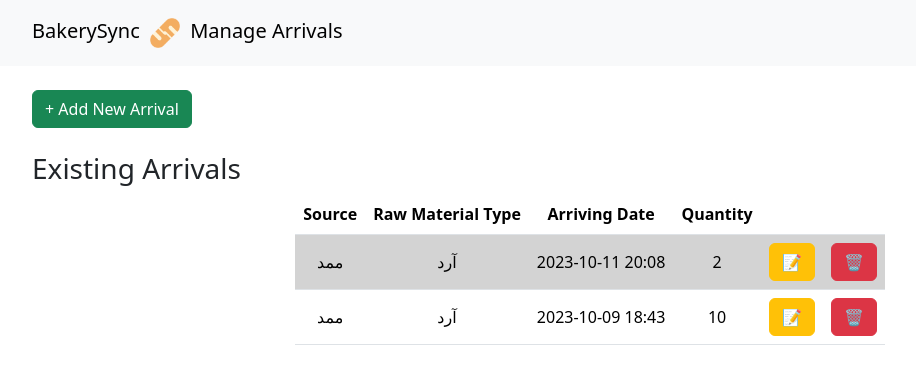
After one commit to rpurmehdi/BakerySync, a Flask app: page /arrivals/ in a window 1280 px wide. The commit adds this page. Shown: the top 384 px of the page, without its empty margins (50-966 px from the left). Run offline with Flask 3, Linux system fonts and the light colour scheme.

Commit message:
minor tweaks part 2 and ARRIVALS.py

```diff
--- a/app.py
+++ b/app.py
@@ -3,10 +3,11 @@ from flask import Flask, flash, render_template, request, url_for, redirect
 from flask_sqlalchemy import SQLAlchemy
 from datetime import datetime
 
-from models import db, Source, Destination, RawMaterialType, ProductionType, RawMaterialArrival, Recipe, Production, production_arrival_association, ProductionShipping, recipe_rawmaterial_association
+from models import db, Source, Destination, RawMaterialType, ProductionType, RawMaterialArrival, Recipe, Production, production_arrival_association, ProductionShipment, recipe_rawmaterial_association
 from routes.types import types_bp
 from routes.sources import sources_bp
 from routes.destinations import destinations_bp
+from routes.arrivals import arrivals_bp
 from routes.shipments import shipments_bp
 from routes.productions import productions_bp
 
@@ -67,6 +68,9 @@ app.register_blueprint(sources_bp)
 # registering destinations.py
 app.register_blueprint(destinations_bp)
 
+# registering arrivals.py
+app.register_blueprint(arrivals_bp)
+
 # registering shipments.py
 app.register_blueprint(shipments_bp)
 
--- /dev/null
+++ b/routes/arrivals.py
@@ -0,0 +1,127 @@
+from flask import flash, render_template, request, Blueprint, redirect, url_for
+from datetime import datetime
+from models import db, RawMaterialType, RawMaterialArrival, Source, production_arrival_association
+
+arrivals_bp = Blueprint('arrivals', __name__, url_prefix='/arrivals')
+
+
+@arrivals_bp.route('/', methods=['GET', 'POST'])
+def arrivals():
+    if request.method == 'POST':
+        # Get data from the form
+        type_id = request.form['type_id']
+        source_id = request.form['source_id']
+        arriving_date_str = request.form['arriving_date']
+        quantity_str = request.form['quantity']
+        # validate form data
+        type = RawMaterialType.query.filter_by(
+            id=type_id).first()
+        source = Source.query.filter_by(
+            id=source_id).first()
+        if type and source:
+            try:
+                arriving_date = datetime.fromisoformat(arriving_date_str)
+                quantity = float(quantity_str)
+            except ValueError:
+                flash('Invalid date or quantity format', 'danger')
+                return redirect(url_for('arrivals.arrivals'))
+            except Exception as e:
+                flash(f'Error: {str(e)}', 'warning')
+                return redirect(url_for('arrivals.arrivals'))
+        else:
+            flash('Invalid type or source', 'warning')
+            return redirect(url_for('arrivals.arrivals'))
+        if quantity == 0 or quantity < (-1 * type.stock):
+            flash('Quantity is invalid', 'warning')
+            return redirect(url_for('arrivals.arrivals'))
+        # Create a new arrival object and add it to the database
+        new_arrival = RawMaterialArrival(
+            type_id=type_id,
+            source_id=source_id,
+            arriving_date=arriving_date,
+            quantity=quantity
+        )
+        try:
+            # Attempt to perform a database operation
+            db.session.add(new_arrival)
+            db.session.commit()
+            flash('New arrival added successfully', 'success')
+            # Redirect to the /arrival page
+            return redirect(url_for('arrivals.arrivals'))
+        except Exception as e:
+            flash(f'Error: {str(e)}', 'warning')
+            db.session.rollback()  # Rollback any changes to the database
+            return redirect(url_for('arrivals.arrivals'))
+
+    else:
+        # Retrieve all arrivals, rtypes and sources from the database
+        arrivals = RawMaterialArrival.query.all()
+        rtypes = RawMaterialType.query.order_by(RawMaterialType.name).all()
+        sources = Source.query.order_by(Source.name).all()
+
+        return render_template('arrivals.html', arrivals=arrivals, rtypes=rtypes, sources=sources)
+
+
+@arrivals_bp.route('/edit', methods=['POST'])
+def edit_arrival():
+    if request.method == 'POST':
+        # Get the data from the form
+        id = request.form.get('id')
+        type_id = request.form.get('type_id'),
+        source_id = request.form.get('source_id'),
+        arriving_date = request.form.get('arriving_date'),
+        quantity = request.form.get('quantity')
+        try:
+            # Fetch the source to edit from the database
+            arrival_to_edit = RawMaterialArrival.query.get(id)
+
+            if arrival_to_edit:
+                # Update the source with the new data
+                arrival_to_edit.id = id
+                arrival_to_edit.type_id = type_id
+                arrival_to_edit.source_id = source_id
+                arrival_to_edit.arriving_date = arriving_date
+                arrival_to_edit.quantity = quantity
+                # Commit the changes to the database
+                db.session.commit()
+                flash('Arrival edited successfully', 'success')
+            else:
+                flash('Arrival not found', 'danger')
+
+                return redirect(url_for('arrivals.arrivals'))
+        except Exception as e:
+
+            flash(f'Error: {str(e)}', 'warning')
+            db.session.rollback()  # Rollback any changes to the database
+            return redirect(url_for('arrivals.arrivals'))
+    return redirect(url_for('arrivals.arrivals'))
+
+
+@arrivals_bp.route('/delete', methods=["POST"])
+def delete_arrival():
+    if request.method == 'POST':
+        id = request.form.get("id")
+        try:
+            # Attempt to find the arrival by its ID
+            arrival_to_delete = RawMaterialArrival.query.get(id)
+
+            if arrival_to_delete:
+                is_referenced = db.session.query(
+                    production_arrival_association).filter_by(arrival_id=id).first()
+                if is_referenced and is_referenced > 0:
+                    flash(
+                        f'This {arrival_to_delete.type.name} is used in database, cannot delete', 'danger')
+                else:
+                    # Delete the found arrival
+                    db.session.delete(arrival_to_delete)
+                    db.session.commit()
+                    flash('Arrival deleted successfully', 'success')
+            else:
+                flash('Arrival not found', 'danger')
+            # Redirect to the / page
+            return redirect(url_for('arrivals.arrivals'))
+        except Exception as e:
+            flash(f'Error: {str(e)}', 'warning')
+            db.session.rollback()  # Rollback any changes to the database
+            return redirect(url_for('arrivals.arrivals'))
+    return redirect(url_for('arrivals.arrivals'))
--- a/routes/destinations.py
+++ b/routes/destinations.py
@@ -1,5 +1,5 @@
 from flask import flash, render_template, request, Blueprint, redirect, url_for
-from models import db, Destination, ProductionShipping
+from models import db, Destination, ProductionShipment
 
 destinations_bp = Blueprint('destinations', __name__, url_prefix='/destinations')
 
@@ -98,7 +98,7 @@ def delete_destination():
             destination_to_delete = Destination.query.get(id)
 
             if destination_to_delete:
-                is_referenced = ProductionShipping.query.filter_by(
+                is_referenced = ProductionShipment.query.filter_by(
                     destination_id=id).first()
                 if is_referenced:
                     flash(f'{destination_to_delete.name} is used in shipments, cannot delete', 'danger')
@@ -110,7 +110,7 @@ def delete_destination():
             else:
                 flash('Destination not found', 'danger')
 
-            # Redirect to the /destinations page
+            # Redirect to the / page
             return redirect(url_for('destinations.destinations'))
 
         except Exception as e:
--- /dev/null
+++ b/templates/arrivals.html
@@ -0,0 +1,305 @@
+{% extends "layout.html" %}
+<!-- enter the page title here!-->
+{% block title %} Manage Arrivals {% endblock %}
+<!-- and again here!-->
+{% block navbar_title %} Manage Arrivals {% endblock %}
+<!--head-->
+{% block head %}
+<script>
+  function confirmDelete(dbItem) {
+    var confirmMessage =
+      "Are you sure you want to delete '" +
+      dbItem +
+      "'?\nThis can not be undone!";
+    if (confirm(confirmMessage)) {
+      // If confirmed, submit the form
+      document.getElementById("delete-form").submit();
+    } else {
+      // If canceled, prevent form submission
+      return false;
+    }
+  }
+</script>
+<script src="https://cdnjs.cloudflare.com/ajax/libs/Chart.js/2.9.4/Chart.js"></script>
+<script>
+  // Attach the populateModal() function to the edit buttons
+  $(document).ready(function () {
+    const editButtons = document.querySelectorAll(".edit-arrival");
+    editButtons.forEach((button) => {
+      button.addEventListener("click", populateModal);
+    });
+  });
+
+  // Populate the modal form
+  function populateModal(event) {
+    // Get the modal element
+    const editModal = document.getElementById("EditCanvas");
+
+    // Get the data attributes from the clicked button
+    const arrivalId = event.target.getAttribute("data-arrival-id");
+    const typeId = event.target.getAttribute("data-arrival-type-id");
+    const sourceId = event.target.getAttribute("data-arrival-source-id");
+    const arrivingDate = event.target.getAttribute(
+      "data-arrival-arriving-date"
+    );
+    const Quantity = event.target.getAttribute("data-arrival-quantity");
+
+    // Populate the modal form fields
+    editModal.querySelector("#edit-arrival-id").value = arrivalId;
+    editModal.querySelector("#edit-type_id").value = typeId;
+    editModal.querySelector("#edit-source_id").value = sourceId;
+    editModal.querySelector("#edit-arriving_date").value = arrivingDate;
+    editModal.querySelector("#edit-quantity").value = Quantity;
+  }
+</script>
+{% endblock %}
+<!--body-->
+{%block main %}
+<div class="container mx-auto text-start my-4">
+  <!-- add button -->
+  <button
+    class="btn btn-success"
+    type="button"
+    data-bs-toggle="offcanvas"
+    data-bs-target="#AddCanvas"
+    aria-controls="AddCanvas"
+  >
+    + Add New Arrival
+  </button>
+</div>
+<!-- offcanvas to add a new arrival -->
+<div
+  class="offcanvas offcanvas-start"
+  data-bs-scroll="true"
+  tabindex="-1"
+  id="AddCanvas"
+  aria-labelledby="AddCanvasLabel"
+>
+  <div class="offcanvas-header">
+    <h5 class="offcanvas-title" id="AddCanvasLabel">Add New Arrival</h5>
+    <button
+      type="button"
+      class="btn-close"
+      data-bs-dismiss="offcanvas"
+      aria-label="Close"
+    ></button>
+  </div>
+  <div class="offcanvas-body">
+    <div class="container mx-auto mt-5">
+      <form method="POST" action="{{ url_for('arrivals.arrivals') }}">
+        <div class="row">
+          <div class="col-auto">
+            <div class="form-floating">
+              <select class="form-select" id="type_id" name="type_id" required>
+                <option selected disabled value="">Select a type</option>
+                {% for rtype in rtypes %}
+                <option value="{{ rtype.id }}">{{ rtype.name }}</option>
+                {% endfor %}
+              </select>
+              <label for="type_id">Raw Material Type</label>
+            </div>
+          </div>
+        </div>
+        <div class="row mt-4">
+          <div class="col-auto">
+            <div class="form-floating">
+              <select
+                class="form-select"
+                id="source_id"
+                name="source_id"
+                required
+              >
+                <option selected disabled value="">Select a source</option>
+                {% for source in sources %}
+                <option value="{{ source.id }}">
+                  {{ source.name }} ({{ source.type }})
+                </option>
+                {% endfor %}
+              </select>
+              <label for="source_id">Source</label>
+            </div>
+          </div>
+        </div>
+        <div class="row my-4">
+          <div class="col-auto">
+            <div class="form-floating">
+              <input
+                class="form-control"
+                type="datetime-local"
+                id="arriving_date"
+                name="arriving_date"
+                required
+              />
+              <label for="arriving_date">Arriving Date</label>
+            </div>
+          </div>
+        </div>
+        <div class="row my-4">
+          <div class="col-auto">
+            <div class="form-floating">
+              <input
+                class="form-control"
+                type="number"
+                id="quantity"
+                name="quantity"
+                required
+              />
+              <label for="quantity">Quantity</label>
+            </div>
+          </div>
+        </div>
+        <button type="submit" class="btn btn-success">Add Arrival</button>
+      </form>
+    </div>
+  </div>
+</div>
+<!-- offcanvas for arrival editing -->
+<div
+  class="offcanvas offcanvas-end"
+  data-bs-scroll="true"
+  tabindex="-1"
+  id="EditCanvas"
+  aria-labelledby="EditCanvasLabel"
+>
+  <div class="offcanvas-header">
+    <h5 class="offcanvas-title" id="EditCanvasLabel">Edit Arrivals</h5>
+    <button
+      type="button"
+      class="btn-close"
+      data-bs-dismiss="offcanvas"
+      aria-label="Close"
+    ></button>
+  </div>
+  <div class="offcanvas-body">
+    <div class="container mx-auto mt-5">
+      <form method="POST" action="{{ url_for('arrivals.edit_arrival') }}">
+        <div class="row">
+          <div class="col-auto">
+            <div class="form-floating">
+              <input type="hidden" name="id" id="edit-arrival-id" />
+              <select
+                class="form-select"
+                id="edit-type_id"
+                name="type_id"
+                required
+              >
+                {% for rtype in rtypes %}
+                <option value="{{ rtype.id }}">{{ rtype.name }}</option>
+                {% endfor %}
+              </select>
+              <label for="edit-type_id">Raw Material Type</label>
+            </div>
+          </div>
+        </div>
+        <div class="row mt-4">
+          <div class="col-auto">
+            <div class="form-floating">
+              <select
+                class="form-select"
+                id="edit-source_id"
+                name="source_id"
+                required
+              >
+                {% for source in sources %}
+                <option value="{{ source.id }}">
+                  {{ source.name }} ({{ source.type }})
+                </option>
+                {% endfor %}
+              </select>
+              <label for="edit-source_id">Source</label>
+            </div>
+          </div>
+        </div>
+        <div class="row my-4">
+          <div class="col-auto">
+            <div class="form-floating">
+              <input
+                class="form-control"
+                type="datetime-local"
+                id="edit-arriving_date"
+                name="arriving_date"
+                required
+              />
+              <label for="edit-arriving_date">Arriving Date</label>
+            </div>
+          </div>
+        </div>
+        <div class="row my-4">
+          <div class="col-auto">
+            <div class="form-floating">
+              <input
+                class="form-control"
+                type="number"
+                id="edit-quantity"
+                name="quantity"
+                required
+              />
+              <label for="edit-quantity">Quantity</label>
+            </div>
+          </div>
+        </div>
+        <button type="submit" class="btn btn-warning">Edit Arrival</button>
+      </form>
+    </div>
+  </div>
+</div>
+<!-- List of existing arrivals -->
+<div class="container mx-auto">
+  <h3 class="text-start">Existing Arrivals</h3>
+  <table class="table table-striped w-auto mx-auto">
+    <thead>
+      <tr>
+        <th>Source</th>
+        <th>Raw Material Type</th>
+        <th>Arriving Date</th>
+        <th>Quantity</th>
+        <th></th>
+        <th></th>
+      </tr>
+    </thead>
+    <tbody>
+      {% for arrival in arrivals|sort(attribute='arriving_date')|reverse %}
+      <tr>
+        <td>{{ arrival.source.name }}</td>
+        <td>{{ arrival.type.name }}</td>
+        <td>{{ arrival.arriving_date.strftime('%Y-%m-%d %H:%M') }}</td>
+        <td>{{ arrival.quantity }}</td>
+        <td>
+          <button
+            type="button"
+            class="btn btn-warning edit-arrival"
+            data-bs-toggle="offcanvas"
+            data-bs-target="#EditCanvas"
+            aria-controls="EditCanvas"
+            data-arrival-id="{{ arrival.id }}"
+            data-arrival-type-id="{{ arrival.type_id }}"
+            data-arrival-source-id="{{ arrival.source_id }}"
+            data-arrival-arriving-date="{{ arrival.arriving_date }}"
+            data-arrival-quantity="{{ arrival.quantity }}"
+          >
+            📝
+          </button>
+        </td>
+        <td>
+          <form
+            id="delete-form"
+            action="{{ url_for('arrivals.delete_arrival') }}"
+            method="post"
+          >
+            <input type="hidden" name="id" value="{{ arrival.id }}" />
+            <button
+              type="submit"
+              class="btn btn-danger"
+              onclick="return confirmDelete('{{ arrival.type.name|escape_html|safe }} from {{ arrival.source.name|escape_html|safe }} on {{arrival.arriving_date|safe}}');"
+            >
+              🗑️
+            </button>
+          </form>
+        </td>
+      </tr>
+      {% endfor %}
+    </tbody>
+  </table>
+</div>
+
+{% endblock %}
--- a/templates/index.html
+++ b/templates/index.html
@@ -13,6 +13,7 @@
       >destination management</a
     >
   </p>
+  <p><a href="{{ url_for('arrivals.arrivals') }}">arrival management</a></p>
   <p><a href="{{ url_for('shipments.shipments') }}">shipment management</a></p>
   <p>
     <a href="{{ url_for('productions.productions') }}">production management</a>
--- a/templates/layout.html
+++ b/templates/layout.html
@@ -67,14 +67,14 @@
     </div>
     {% endfor %}
     <script>
-      // Automatically close alerts after 10 seconds
+      // Automatically close alerts after 8 seconds
       document.addEventListener("DOMContentLoaded", function () {
         const alerts = document.querySelectorAll(".alert");
 
         alerts.forEach(function (alert) {
           setTimeout(function () {
             alert.style.display = "none";
-          }, 7000); // 7 seconds in milliseconds
+          }, 8000); // 8 seconds in milliseconds
         });
       });
     </script>
```
Also changed, not shown: models.py (+5 -5 lines), routes/productions.py (+40 -15 lines), routes/shipments.py (+64 -35 lines), templates/productions.html (+12 -1 lines), templates/shipments.html (+5 -6 lines), bakerysync.db, index.html (deleted).
